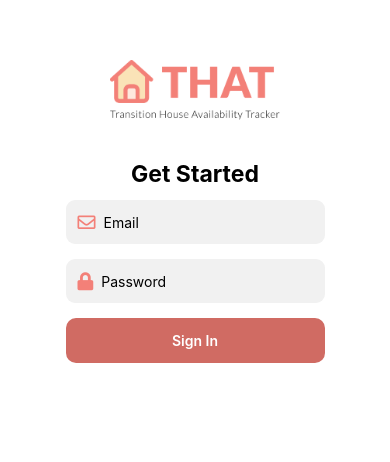
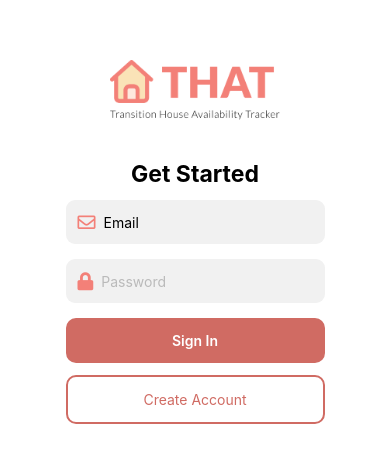
Before and after one commit to lerrlera/IAT359-that-app, a React Native app: screen /SignIn in a window 390 px wide. Shown: the part 150-612 px from the top of the page. Built offline with nearby package versions, Linux system fonts and the light colour scheme; no server answers.

Commit message:
Changed button colour for create acc

```diff
--- a/src/screens/signInScreen.js
+++ b/src/screens/signInScreen.js
@@ -85,6 +85,7 @@ export default function SignInScreen() {
                 <TextInput
                     style={styles.input}
                     placeholder="Password"
+                    placeholderTextColor={"#bababaff"}
                     secureTextEntry
                     value={password}
                     onChangeText={setPassword}
@@ -107,7 +108,7 @@ export default function SignInScreen() {
                 disabled={loading}
                 style={[styles.button, styles.signUpButton]}
             >
-                <Text style={styles.buttonText}>
+                <Text style={{color:Colors.darkerPeach,textAlign:"center",}}>
                     {loading ? "Working..." : "Create Account"}
                 </Text>
             </TouchableOpacity>
@@ -162,6 +163,8 @@ const styles = StyleSheet.create({
     },
     signUpButton: {
         backgroundColor: Colors.brown,
+        borderWidth: 2,
+        borderColor: Colors.darkerPeach,
 
     },
     buttonText: {
```
